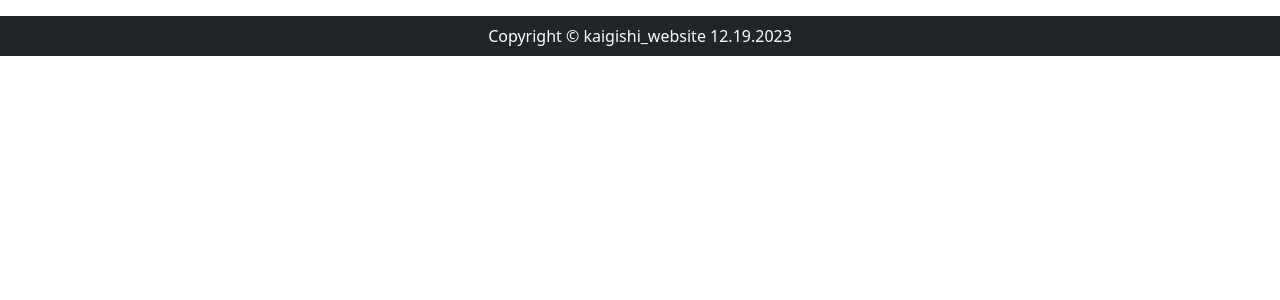
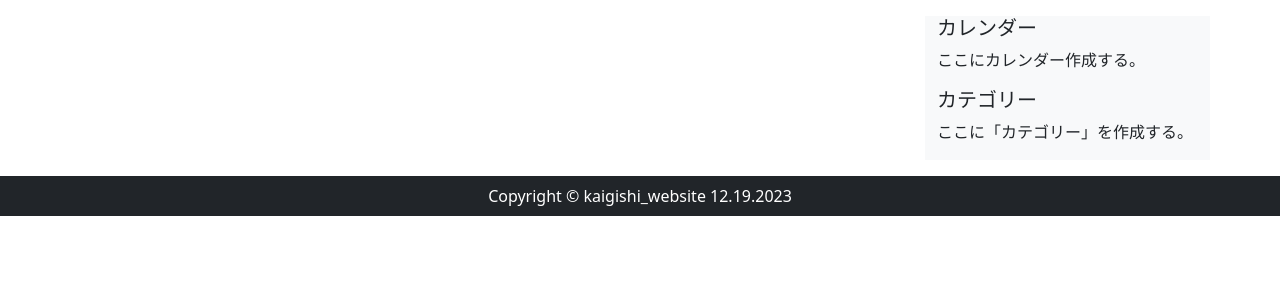
Before and after one commit to hashi5akihiro5/kaigishi_website_v2, a Django app: page /kakomon/1/1/1 in a window 1280 px wide. Shown: the part 110-410 px from the top of the page. Run offline with Django 4.2, Linux system fonts and the light colour scheme; data that the repository does not hold is empty.

Commit message:
サイドバー作成.12.28.2023

```diff
--- a/kakomon/models.py
+++ b/kakomon/models.py
@@ -62,14 +62,15 @@ class Question(models.Model):
             filename
         )
     subject = models.ForeignKey(Subject, on_delete=models.CASCADE, verbose_name='科目')
+    question_id = models.IntegerField(verbose_name="問題ID", default=0, null=True, blank=True)
     daimon = models.PositiveSmallIntegerField(verbose_name="大問")
     shomon = models.IntegerField(verbose_name="小問", choices=SHOMON)
     edamon = models.PositiveSmallIntegerField(verbose_name="枝問", null=True, blank=True)
-    question_image = models.ImageField(upload_to=get_image_upload_path, null=True, blank=True)
-    answer_image = models.ImageField(upload_to=get_image_upload_path, null=True, blank=True)
     question_description = models.TextField(verbose_name="問題説明", null=True, blank=True)
+    question_image = models.ImageField(verbose_name="問題画像", upload_to=get_image_upload_path, null=True, blank=True)
     question = models.TextField(verbose_name="問題")
     answer_no_indent = models.BooleanField(verbose_name="解答インデント有無", default=False)
+    answer_image = models.ImageField(verbose_name="解答画像", upload_to=get_image_upload_path, null=True, blank=True)
     answer = models.TextField(verbose_name="解答")
 
     def __str__(self):
--- a/kakomon/templates/kakomon/base.html
+++ b/kakomon/templates/kakomon/base.html
@@ -76,10 +76,16 @@
             {% endif %}
             {% block search %}{% endblock %}
             <div class="container mb-3">
-                {% block content %}{% endblock %}
+                <div class="row">
+                    <div class="col-md-9">
+                        {% block content %}{% endblock %}
+                    </div>
+                    <div class="col-md-3 bg-light">
+                        {% block sidebar %}{% include "kakomon/base_sidebar.html" %}{% endblock %}
+                    </div>
+                </div>
             </div>
         </main>
-
         <footer class="py-2 bg-dark">
             <p class="m-0 text-center text-white">
                 Copyright &copy; kaigishi_website 12.19.2023
--- /dev/null
+++ b/kakomon/templates/kakomon/base_calendar.html
@@ -0,0 +1,4 @@
+{% block calendar %}
+    <h5>カレンダー</h5>
+    <p>ここにカレンダー作成する。</p>
+{% endblock %}
--- /dev/null
+++ b/kakomon/templates/kakomon/base_category.html
@@ -0,0 +1,4 @@
+{% block calendar %}
+    <h5>カテゴリー</h5>
+    <p>ここに「カテゴリー」を作成する。</p>
+{% endblock %}
--- /dev/null
+++ b/kakomon/templates/kakomon/base_sidebar.html
@@ -0,0 +1,4 @@
+{% block sidebar %}
+    <div class="calendar">{% block calendar %}{% include "kakomon/base_calendar.html" %}{% endblock %}</div>
+    <div class="category">{% block category %}{% include "kakomon/base_category.html" %}{% endblock %}</div>
+{% endblock %}
```
Also changed, not shown: kakomon/migrations/0004_alter_exam_options_alter_subject_options_and_more.py (added).
